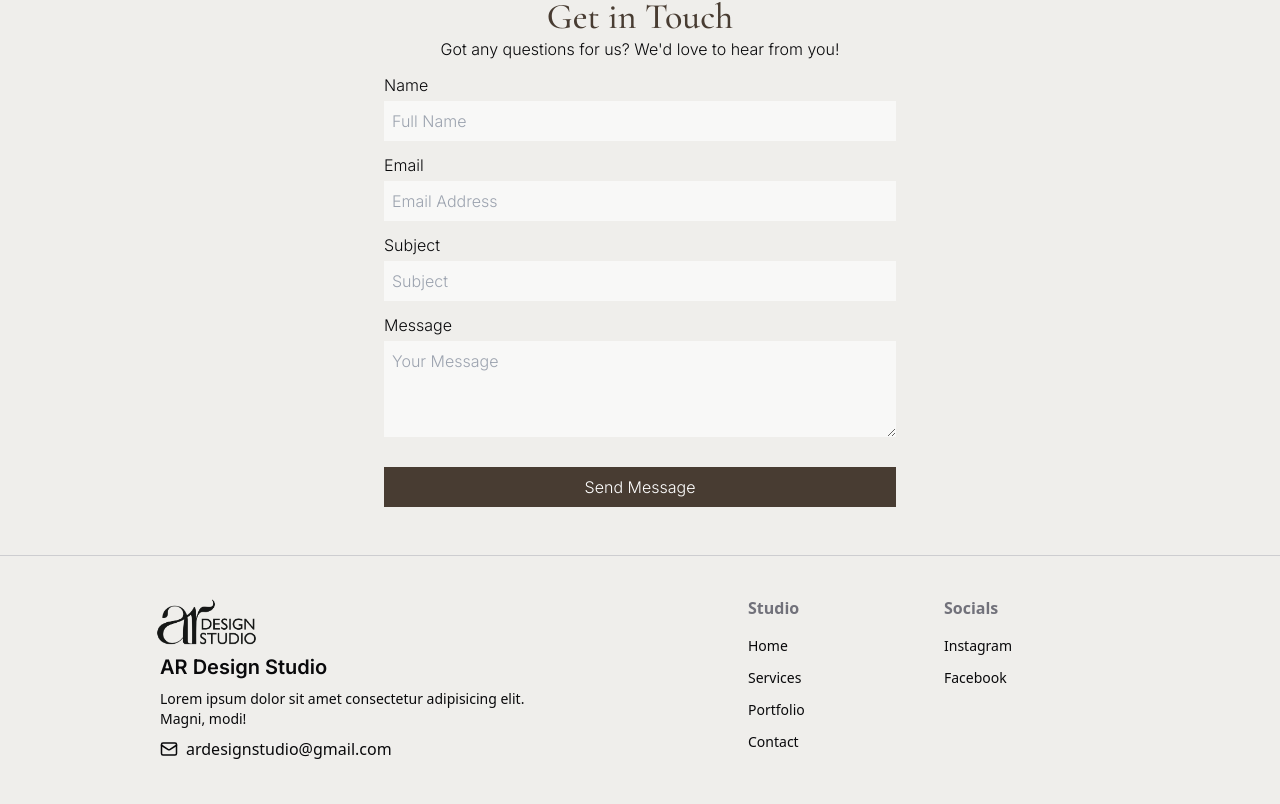
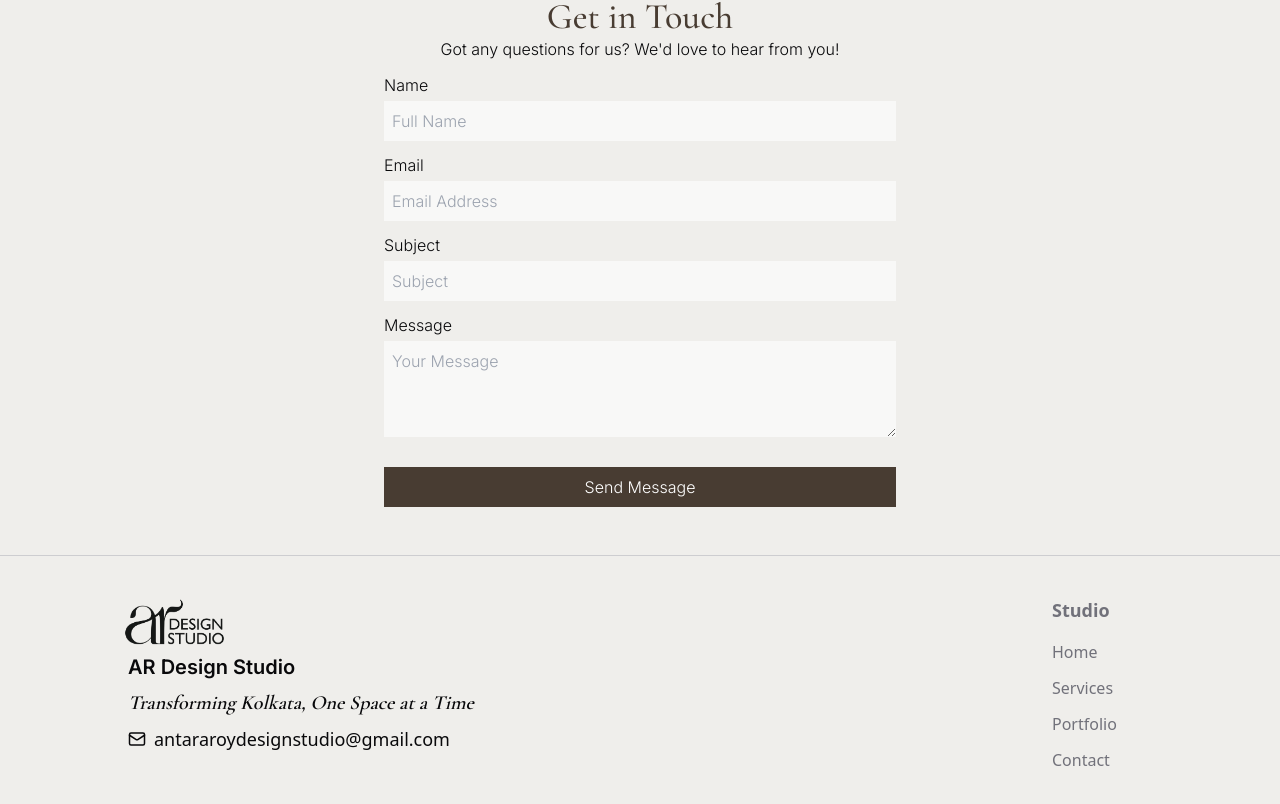
Before and after one commit to actuallyakshat/ar-design-studio, a Next.js app: page /contact in a window 1280 px wide. Shown: the part 507-1311 px from the top of the page. Built offline with nearby package versions, Linux system fonts and the light colour scheme; a web font is replaced by a local one.

Commit message:
added real email for production and updated footer

```diff
--- a/app/_components/Footer.tsx
+++ b/app/_components/Footer.tsx
@@ -35,9 +35,9 @@ const socialItems = [
 
 export default function Footer() {
   return (
-    <footer className="w-full border-t bg-background py-10">
-      <div className="container mx-auto grid max-w-screen-lg grid-cols-1 gap-5 md:grid-cols-2 lg:grid-cols-5 2xl:max-w-screen-2xl">
-        <div className="col-span-1 lg:col-span-3">
+    <footer className="w-full border-t bg-background px-6 py-10 md:px-10 lg:px-20">
+      <div className="mx-auto flex max-w-screen-lg flex-col gap-5 md:flex-row 2xl:max-w-screen-xl">
+        <div className="flex-1">
           <Image
             src={"/logo.png"}
             alt={"logo"}
@@ -46,38 +46,24 @@ export default function Footer() {
             className="-ml-2 w-32 md:w-28"
           />
           <h4 className="font-inter text-xl font-semibold">AR Design Studio</h4>
-          <p className="my-2 max-w-sm pr-4 text-sm">
-            Lorem ipsum dolor sit amet consectetur adipisicing elit. Magni,
-            modi!
+          <p className="my-2 max-w-sm pr-4 font-cormorantGaramond text-xl font-semibold italic">
+            Transforming Kolkata, One Space at a Time
           </p>
-          <p className="flex items-center gap-2 font-medium">
+          <p className="flex items-center gap-2 text-lg">
             <Mail size={18} />
-            ardesignstudio@gmail.com
+            <Link href="mailto:antararoydesignstudio@gmail.com">
+              antararoydesignstudio@gmail.com
+            </Link>
           </p>
         </div>
-        <div className="col-span-1">
-          <h1 className="font-bold text-muted-foreground">Studio</h1>
+        <div className="min-w-[100px]">
+          <h1 className="text-lg font-bold text-muted-foreground">Studio</h1>
           <div className="mt-4 flex flex-col gap-3">
             {companyItems.map((item) => (
               <Link
                 href={item.href}
                 key={item.name}
-                className="hover:text-main active:text-main text-sm transition-colors duration-300"
-              >
-                {item.name}
-              </Link>
-            ))}
-          </div>
-        </div>
-        <div className="col-span-1">
-          <h1 className="font-bold text-muted-foreground">Socials</h1>
-          <div className="mt-4 flex flex-col gap-3">
-            {socialItems.map((item) => (
-              <Link
-                href={item.href}
-                key={item.name}
-                target="_blank"
-                className="hover:text-main active:text-main text-sm transition-colors duration-300"
+                className="text-muted-foreground transition-colors hover:text-black active:text-black"
               >
                 {item.name}
               </Link>
@@ -85,11 +71,6 @@ export default function Footer() {
           </div>
         </div>
       </div>
-      {/* <div className="mt-4 flex w-full items-center justify-center bg-alternative p-3">
-        <h2 className="font-medium text-white">
-          AR Design Studio. All Rights Reserved
-        </h2>
-      </div> */}
     </footer>
   );
 }
--- a/app/contact/actions/actions.ts
+++ b/app/contact/actions/actions.ts
@@ -12,7 +12,7 @@ interface FormData {
 export async function sendEmail(data: FormData) {
   try {
     await client.sendMail({
-      to: ["akshatdubey0808@gmail.com"],
+      to: ["antararoydesignstudio@gmail.com"],
       from: process.env.MAIL_USER,
       subject: "New Query from " + data.name,
       html: `
--- /dev/null
+++ b/app/not-found.tsx
@@ -0,0 +1,17 @@
+import Link from "next/link";
+import React from "react";
+export default function NotFound() {
+  return (
+    <div className="flex h-screen w-full flex-col items-center justify-center gap-5">
+      <h1 className="font-cormorantGaramond text-3xl font-semibold">
+        Oops! The page you are looking for does not exists
+      </h1>
+      <Link
+        href={"/"}
+        className="font-inter font-light underline-offset-4 hover:underline"
+      >
+        Go back home
+      </Link>
+    </div>
+  );
+}
```
